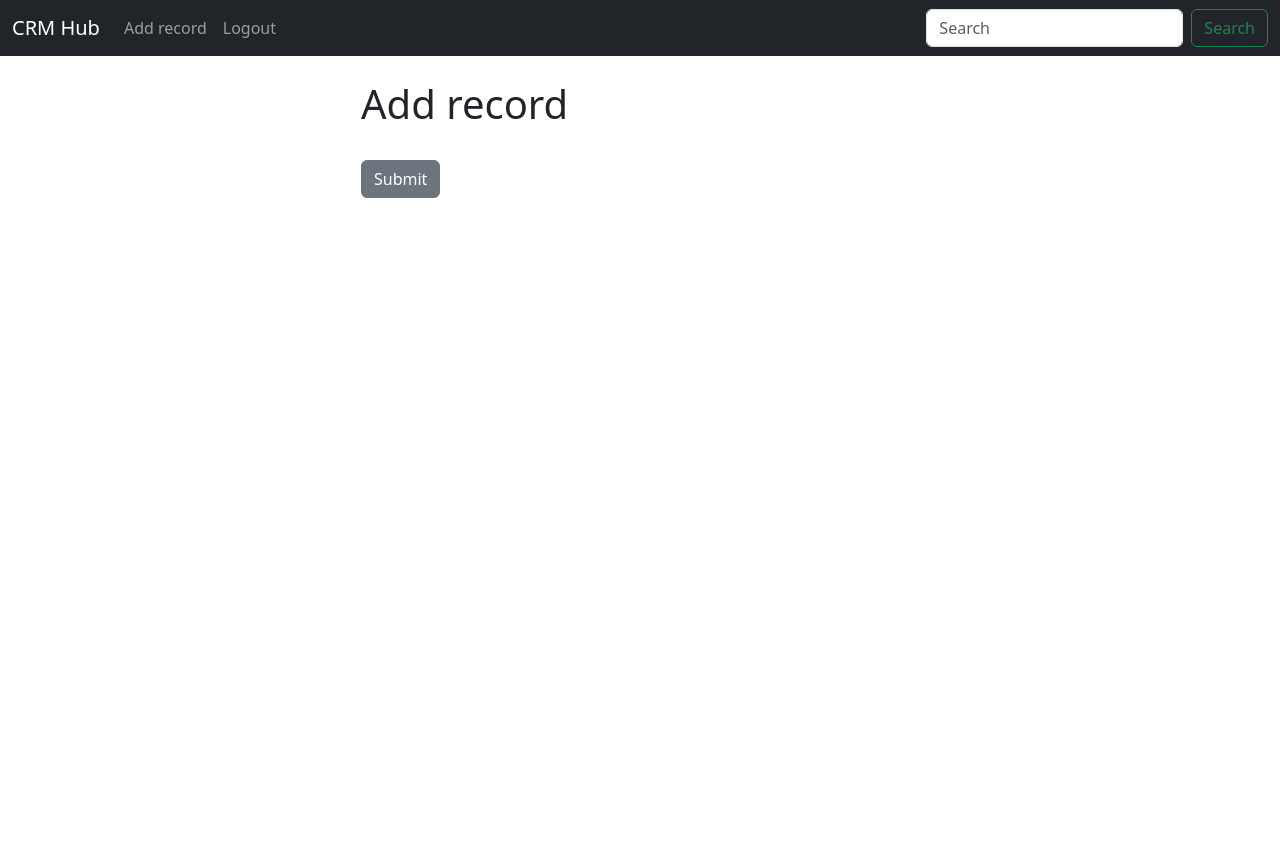
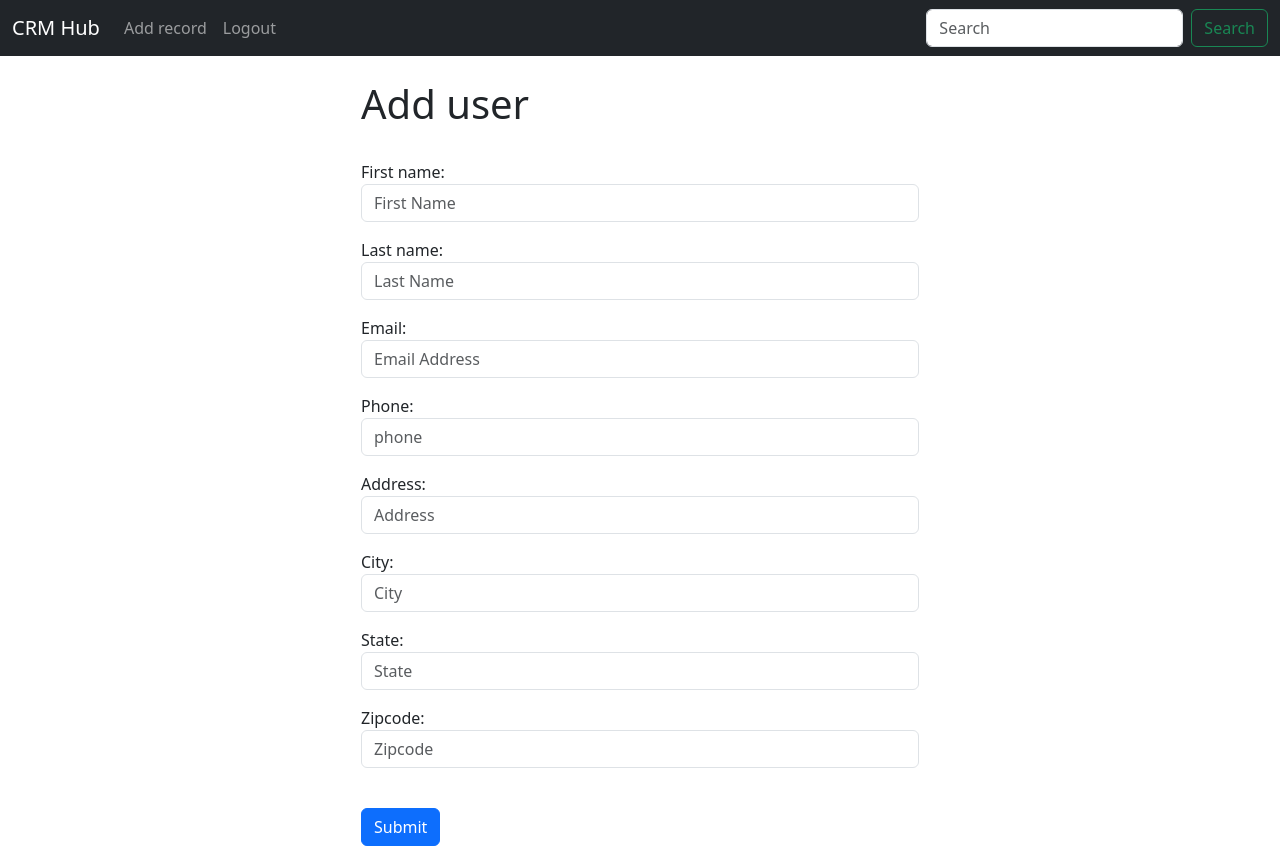
Before and after one commit to PatriceAlan/CRMHub, a Django app: page /add_record/ in a window 1280 px wide. Before the commit the page ends 198 px from the top, so only its background shows below. Run offline with Django 4.2, Linux system fonts and the light colour scheme; the visitor is signed in with stand-in values (Sample User, id 1).

Commit message:
Search method

```diff
--- a/crmhub/website/forms.py
+++ b/crmhub/website/forms.py
@@ -1,11 +1,12 @@
 from django.contrib.auth.forms import UserCreationForm
 from django.contrib.auth.models import User
 from django import forms
+from .models import Record
 
 class SignUpForm(UserCreationForm):
-    email = forms.EmailField(label="", widget=forms.TextInput(attrs={'class':'form-control', 'placeholder':'Email Address'}))
-    first_name = forms.CharField(label="", max_length=100, widget=forms.TextInput(attrs={'class':'form-control', 'placeholder':'First Name'}))
-    last_name = forms.CharField(label="", max_length=100, widget=forms.TextInput(attrs={'class':'form-control', 'placeholder':'Last Name'}))
+    email = forms.EmailField(required=True, widget=forms.TextInput(attrs={'class':'form-control', 'placeholder':'Email Address'}))
+    first_name = forms.CharField(required=True, widget=forms.TextInput(attrs={'class':'form-control', 'placeholder':'First Name'}))
+    last_name = forms.CharField(required=True, widget=forms.TextInput(attrs={'class':'form-control', 'placeholder':'Last Name'}))
 
     class Meta:
         model = User
@@ -27,3 +28,27 @@ class SignUpForm(UserCreationForm):
         self.fields['password2'].widget.attrs['placeholder'] = 'Confirm Password'
         self.fields['password2'].label = ''
         self.fields['password2'].help_text = '<span class="form-text text-muted"><small>Enter the same password as before, for verification.</small></span>'
+
+
+# Form to add users
+class AddRecordForm(forms.ModelForm):
+
+    first_name = forms.CharField(required=True, widget=forms.TextInput(attrs={'class':'form-control', 'placeholder':'First Name'}))
+
+    last_name = forms.CharField(required=True, widget=forms.TextInput(attrs={'class':'form-control', 'placeholder':'Last Name'}))
+
+    email = forms.EmailField(required=True, widget=forms.TextInput(attrs={'class':'form-control', 'placeholder':'Email Address'}))
+
+    phone = forms.CharField(required=True, widget=forms.TextInput(attrs={'class':'form-control', 'placeholder':'phone'}))
+
+    address = forms.CharField(required=True, widget=forms.TextInput(attrs={'class':'form-control', 'placeholder':'Address'}))
+
+    city = forms.CharField(required=True, widget=forms.TextInput(attrs={'class':'form-control', 'placeholder':'City'}))
+
+    state = forms.CharField(required=True, widget=forms.TextInput(attrs={'class':'form-control', 'placeholder':'State'}))
+
+    zipcode = forms.CharField(required=True, widget=forms.TextInput(attrs={'class':'form-control', 'placeholder':'Zipcode'}))
+
+    class Meta:
+        model = Record
+        exclude = ("user",)
--- a/crmhub/website/templates/add_record.html
+++ b/crmhub/website/templates/add_record.html
@@ -4,12 +4,14 @@
 
 <div class="col-md-6 offset-md-3">
 
-<h1>Add record</h1>
+<h1>Add user</h1>
+<br/>
 <form action="{% url 'add_record'%}" method="post">
     {% csrf_token %}
 
+        {{ form.as_p}}
     <br>
-    <button type="submit" class="btn btn-secondary">Submit</button>
+    <button type="submit" class="btn btn-primary">Submit</button>
 
 
 </form>
--- a/crmhub/website/templates/base.html
+++ b/crmhub/website/templates/base.html
@@ -11,13 +11,22 @@
     <div class="container">
         <br />
         {% if messages %}
-            {% for message in messages %}
-            <div class="alert alert-warning alert-dismissible fade show" role="alert">
+        {% for message in messages %}
+            <div class="alert
+                {% if 'success' in message.tags %}
+                    alert-success
+                {% elif 'error' in message.tags %}
+                    alert-danger
+                {% else %}
+                    alert-warning
+                {% endif %}
+                alert-dismissible fade show" role="alert">
                 {{ message }}
                 <button type="button" class="btn-close" data-bs-dismiss="alert" aria-label="Close"></button>
-              </div>
-            {% endfor %}
-        {% endif %}
+            </div>
+        {% endfor %}
+    {% endif %}
+
         {% block content %}
         {% endblock %}
     </div>
--- a/crmhub/website/templates/navbar.html
+++ b/crmhub/website/templates/navbar.html
@@ -30,11 +30,13 @@
         </ul>
 
         {% if user.is_authenticated %}
-        <form class="d-flex" role="search">
-          <input class="form-control me-2" type="search" placeholder="Search" aria-label="Search">
+        <form class="d-flex" action="" method="GET">
+          <input class="form-control me-2" type="search" placeholder="Search" name="search_query" aria-label="Search">
           <button class="btn btn-outline-success" type="submit">Search</button>
         </form>
+
         {% endif %}
+
       </div>
     </div>
   </nav>
--- a/crmhub/website/templates/record.html
+++ b/crmhub/website/templates/record.html
@@ -22,7 +22,7 @@
 
   </div>
   <br><br>
-  <a href="{% url 'home' %}" class="btn btn-secondary">Back</a>
-  <a href="{% url 'home' %}" class="btn btn-primary">update</a>
+  <a href="{% url 'home' %}" class="btn btn-primary">Back</a>
+  <a href="{% url 'home' %}" class="btn btn-warning">update</a>
   <a href="{% url 'delete_record' user_record.id %}" class="btn btn-danger">Delete</a>
 {% endblock %}
--- a/crmhub/website/views.py
+++ b/crmhub/website/views.py
@@ -1,12 +1,21 @@
 from django.shortcuts import render, redirect
+from django.db.models import Q
 from django.contrib.auth import authenticate, login, logout
 from django.contrib import messages
-from .forms import SignUpForm
+from .forms import SignUpForm, AddRecordForm
 from .models import Record
 
 def home(request):
+    search_query = request.GET.get('search_query')
     records = Record.objects.all()
 
+    if search_query:
+        # Effectuez la recherche uniquement si un terme de recherche est fourni
+        records = records.filter(
+            Q(first_name__icontains=search_query) |
+            Q(last_name__icontains=search_query) |
+            Q(email__icontains=search_query)
+        )
 
     if request.method == 'POST':
         username = request.POST['username']
@@ -21,7 +30,7 @@ def home(request):
             messages.error(request, "Login Failed. Please check your credentials and try again...")
             return redirect('home')
     else:
-        return render(request, 'home.html', {'records':records})
+        return render(request, 'home.html', {'records': records, 'search_query': search_query})
 
 def logout_user(request):
     logout(request)
@@ -32,7 +41,7 @@ def register_user(request):
     if request.method == 'POST':
         form = SignUpForm(request.POST)
         if form.is_valid():
-            user = form.save()  # Save the user
+            user = form.save()
             username = form.cleaned_data['username']
             password = form.cleaned_data['password1']
             user = authenticate(username=username, password=password)
@@ -45,27 +54,33 @@ def register_user(request):
 
     return render(request, 'register.html', {'form': form})
 
-
 def user_record(request, pk):
     if request.user.is_authenticated:
-        # Look up records
         user_record = Record.objects.get(id=pk)
         return render(request, 'record.html', {'user_record': user_record})
     else:
-        messages.error(request, "You must be login to view that page...")
+        messages.error(request, "You must be logged in to view that page...")
         return redirect('home')
-
 
 def delete_record(request, pk):
     if request.user.is_authenticated:
         delete_it = Record.objects.get(id=pk)
         delete_it.delete()
-        messages.success(request, "Record deleted successfully !")
+        messages.success(request, "Record deleted successfully!")
         return redirect('home')
     else:
-        messages.error(request, "You must be login to view that page...")
+        messages.error(request, "You must be logged in to view that page...")
         return redirect('home')
 
-
 def add_record(request):
-    return render(request, 'add_record.html', {})
+    user_form = AddRecordForm(request.POST or None)
+    if request.user.is_authenticated:
+        if request.method == "POST":
+            if user_form.is_valid():
+                add_record = user_form.save()
+                messages.success(request, "Record added successfully!")
+                return redirect('home')
+        return render(request, 'add_record.html', {'form': user_form})
+    else:
+        messages.error(request, "You must be logged in to view that page...")
+        return redirect('home')
```
